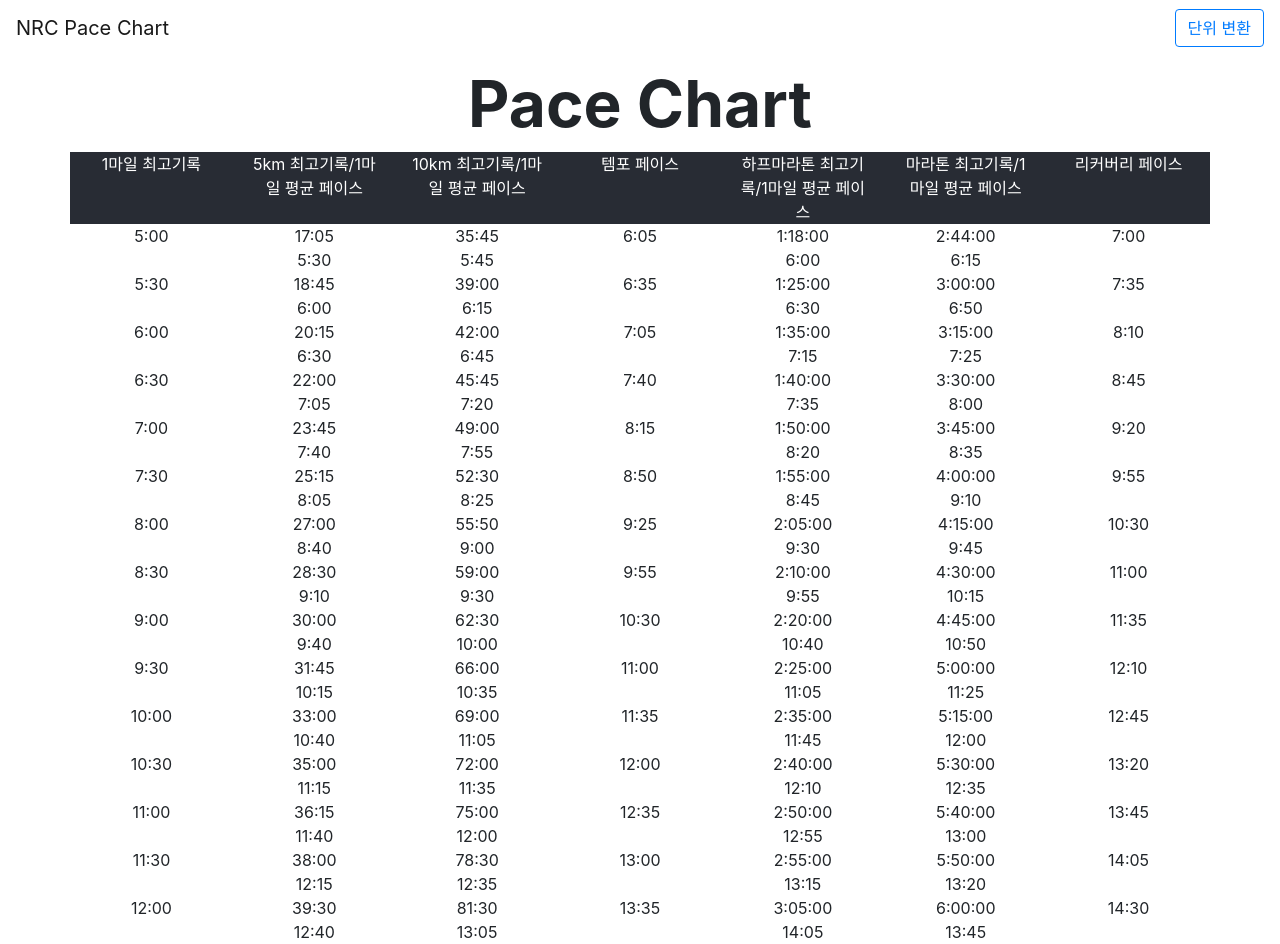
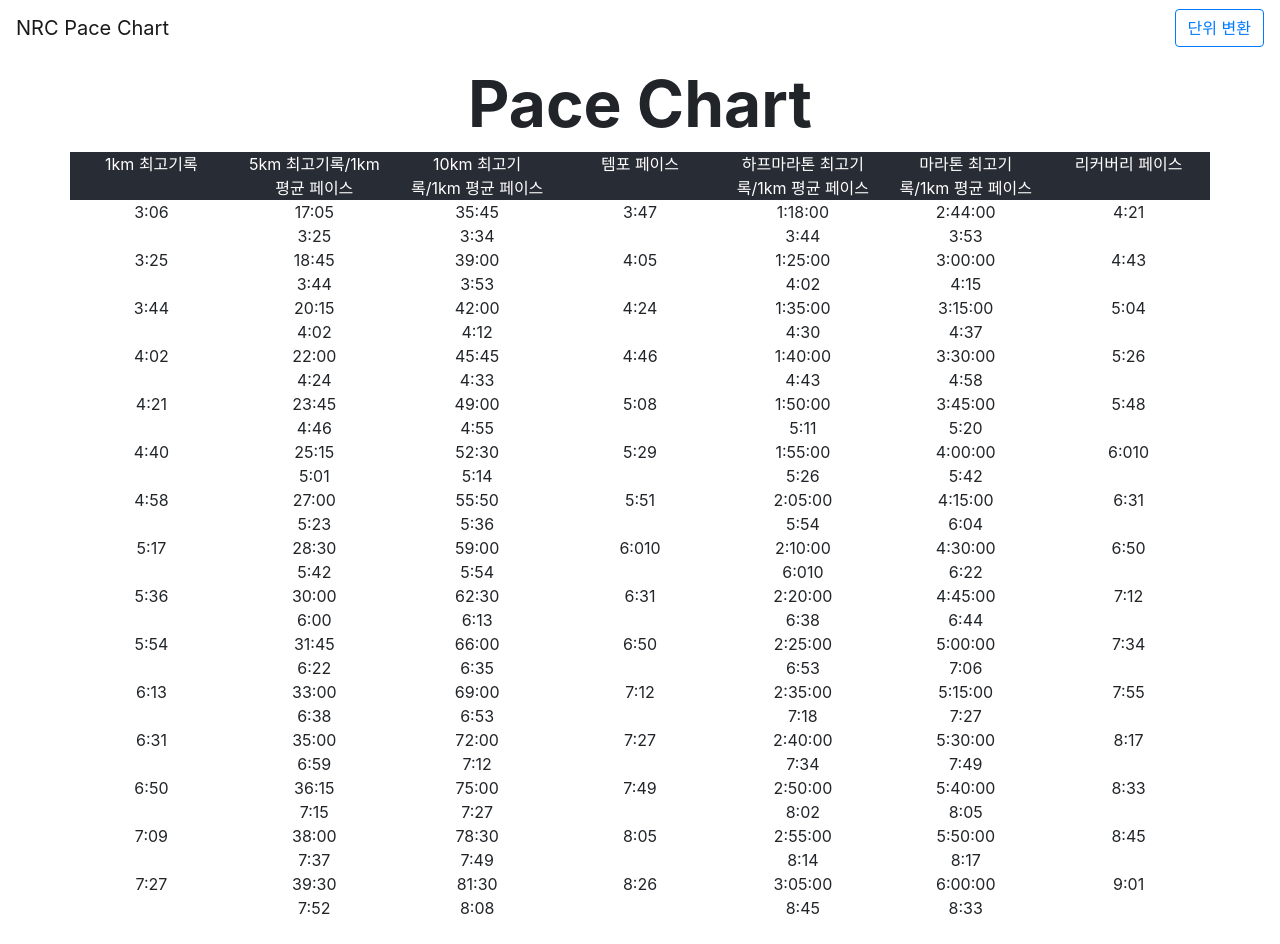
Before and after one commit to pierceh89/nrc-plan, a React (Create React App) app: page / in a window 1280 px wide. After the commit the page ends 920 px from the top, so only its background shows below. Built offline with nearby package versions, Linux system fonts and the light colour scheme.

Commit message:
pace mile/metric converter 구현

```diff
--- a/src/App.js
+++ b/src/App.js
@@ -3,20 +3,37 @@ import './App.css';
 import PaceChart from './PaceChart';
 import Nav from './Nav';
 
-const default_unit = 'metric';
+class App extends React.Component {
+  constructor(props) {
+    super(props);
+    this.state = {
+      unit: 'metric'
+    };
 
-function App() {
+    // This binding is necessary to make `this` work in the callback
+    this.toggleUnit = this.toggleUnit.bind(this);
+  }
+
+  toggleUnit() {
+    const current = this.state.unit;
+    this.setState({
+      unit: current === 'metric' ? 'mile' : 'metric'
+    });
+  }
+
+  render() {
     return (
       <div className="App">
-      <Nav/>
+        <Nav changeMetric={this.toggleUnit} />
         <header className="heading">
           Pace Chart
         </header>
         <div>
-        <PaceChart unit={default_unit}/>
+          <PaceChart unit={this.state.unit}/>
         </div>
       </div>
     );
   }
+}
 
 export default App;
--- a/src/Nav.js
+++ b/src/Nav.js
@@ -1,13 +1,13 @@
 import React from 'react';
 import {Navbar, Button} from 'react-bootstrap';
 
-function Nav() {
+function Nav(props) {
   return (
     <Navbar>
       <Navbar.Brand href="#">NRC Pace Chart</Navbar.Brand>
       <Navbar.Toggle />
       <Navbar.Collapse className="justify-content-end">
-        <Button variant="outline-primary">단위 변환</Button>
+        <Button variant="outline-primary" onClick={props.changeMetric}>단위 변환</Button>
       </Navbar.Collapse>
     </Navbar>
   );
--- a/src/Pace.js
+++ b/src/Pace.js
@@ -6,7 +6,7 @@ const inline_columns = ['5k', '10k', 'half', 'full'];
 
 function Pace(props) {
   const unit = props.unit;
-  const {best, pace} = convert(props.mile_pace, props.pace, unit);
+  const [best, pace] = convert(props.mile_pace, props.pace, unit);
   return (
     <div className="row">
       <Col>{best}</Col>
@@ -25,15 +25,33 @@ function Pace(props) {
 
 function convert(best, pace, unit) {
   if (unit === "mile") {
-    return {best, pace};
+    return [best, pace];
   }
 
-  return {best, pace};
+  let metric_best = convertToMetric(best.valueOf());
+  let metric_pace = Object.assign({}, pace);
+  for(const k of Object.keys(metric_pace)) {
+    if(k.indexOf('pace') !== -1) {
+      metric_pace[k] = convertToMetric(metric_pace[k]);
+    }
+  }
+
+  return [metric_best, metric_pace];
 }
 
-function _onSelected(e) {
-  e.preventDefault();
-  e.target.className = "row row-selected";
+function convertToMetric(pace) {
+  const t = pace.split(":");
+  const sec = parseInt(t[0])*60 + parseInt(t[1]);
+  const converted = sec*(1/1.60934);
+  const conv_min = Math.floor(converted / 60);
+  const conv_sec = Math.round(converted % 60);
+  const filling = conv_sec/10 > 1 ? "" : "0";
+  return "" + conv_min + ":" + filling + conv_sec;
 }
 
+// function _onSelected(e) {
+//   e.preventDefault();
+//   e.target.className = "row row-selected";
+// }
+
 export default Pace;
--- a/src/PaceChart.js
+++ b/src/PaceChart.js
@@ -3,13 +3,13 @@ import {Container, Row} from 'react-bootstrap';
 import pace_chart from './pace_mile';
 import Pace from './Pace';
 
-const headings = ['mile best',
-  '5k best/avg mile pace',
-  '10k best/avg mile pace',
-  'tempo pace',
-  'half marathon best/avg mile pace',
-  'full marathon best/avg mile pace',
-  'recovery pace'];
+// const headings = ['mile best',
+//   '5k best/avg mile pace',
+//   '10k best/avg mile pace',
+//   'tempo pace',
+//   'half marathon best/avg mile pace',
+//   'full marathon best/avg mile pace',
+//   'recovery pace'];
 
 const kor_headings = ['1마일 최고기록',
   '5km 최고기록/1마일 평균 페이스',
@@ -19,11 +19,19 @@ const kor_headings = ['1마일 최고기록',
   '마라톤 최고기록/1마일 평균 페이스',
   '리커버리 페이스'];
 
+const kor_metric_headings = ['1km 최고기록',
+  '5km 최고기록/1km 평균 페이스',
+  '10km 최고기록/1km 평균 페이스',
+  '템포 페이스',
+  '하프마라톤 최고기록/1km 평균 페이스',
+  '마라톤 최고기록/1km 평균 페이스',
+  '리커버리 페이스'];
+
 function PaceChart(props) {
   const keys = Object.keys(pace_chart);
   return (
     <Container>
-      <Headings/>
+      <Headings unit={props.unit} />
       {keys.map((mile_pace, idx) =>
         <Pace key={idx} unit={props.unit} mile_pace={mile_pace} pace={pace_chart[mile_pace]}/>)
       }
@@ -31,10 +39,11 @@ function PaceChart(props) {
   )
 }
 
-function Headings() {
+function Headings(props) {
+  const headings = props.unit === 'metric' ? kor_metric_headings : kor_headings;
   return (
     <Row>
-      {kor_headings.map((it, key) => <div key={key} className="col column-heading">{it}</div>)}
+      {headings.map((it, key) => <div key={key} className="col column-heading">{it}</div>)}
     </Row>
   )
 }
```
Lines whose indentation alone changed are shown as unchanged.
